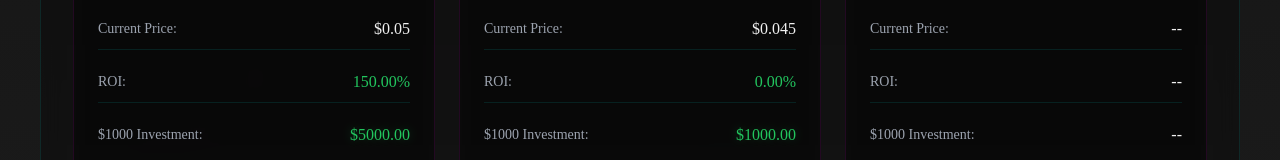
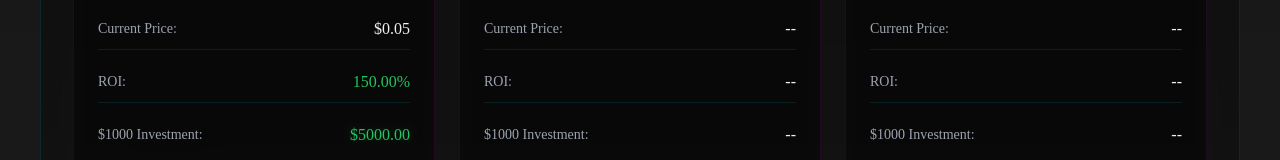
Before and after one commit to Vibecade/DegionV2, a React (Vite) app: page / in a window 1280 px wide. Shown: the part 587-747 px from the top of the page. Built offline with nearby package versions, Linux system fonts and the light colour scheme; no server answers; the database is empty; the HTML template or start-up script is replaced by a standard one.

Commit message:
Fix Giza current price display

```diff
--- a/src/data/tokens.ts
+++ b/src/data/tokens.ts
@@ -135,9 +135,9 @@ export const tokens: Token[] = [
     status: 'Live',
     launchDate: '2025-01-27',
     seedPrice: '$0.045',
-    currentPrice: '$0.045',
-    roi: '0.00%',
-    investment: '$1000.00',
+    currentPrice: '--',
+    roi: '--',
+    investment: '--',
     vestingEnd: '20% at TGE, then 24 months linear',
     description: 'Web3 Agents Stack 𓂀',
     links: {
```
